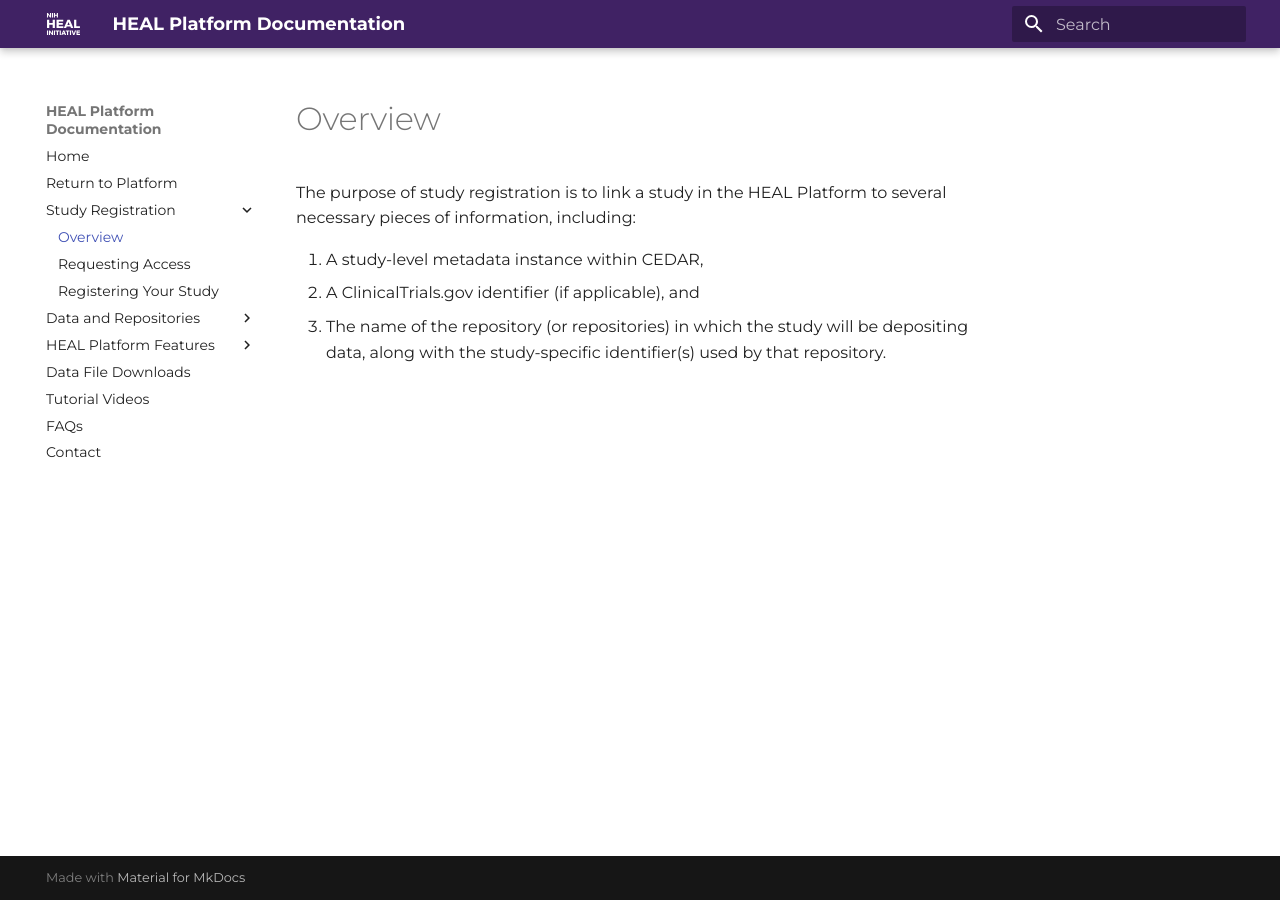
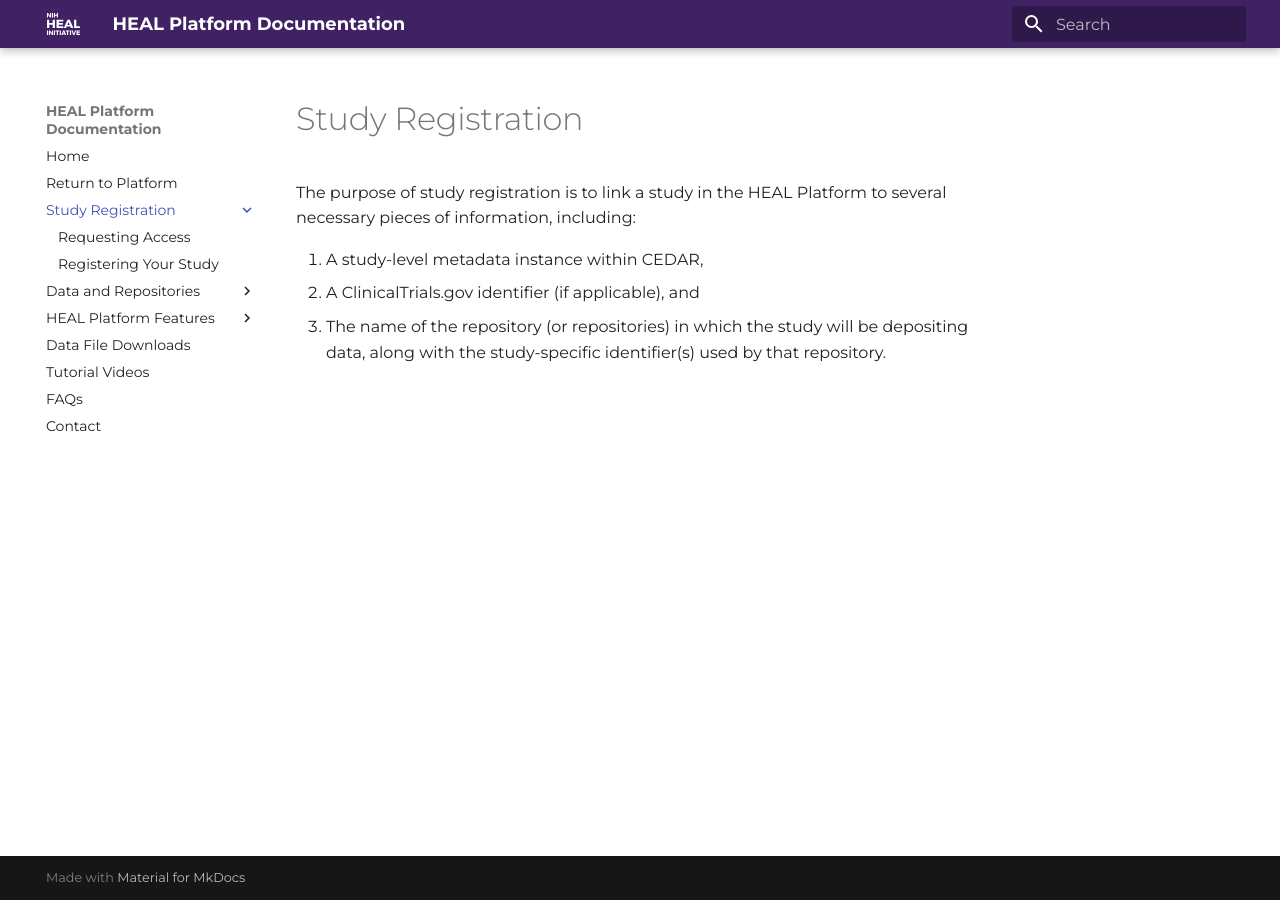
Before and after one commit to norc-heal/heal-docs, an MkDocs documentation site: the page built from docs/study-registration/index.md, in a window 1280 px wide. Built offline with MkDocs 1.6.1 and Material for MkDocs 9.7.7, drawn with Linux system fonts in a browser that asks for light colours.

Commit message:
Enable section index pages (Troy made nice use of this in the registration instructions)

```diff
--- a/docs/study-registration/overview.md
+++ b/docs/study-registration/index.md
@@ -1,3 +1,5 @@
+# Study Registration
+
 The purpose of study registration is to link a study in the HEAL Platform to
 several necessary pieces of information, including:
 
--- a/mkdocs.yaml
+++ b/mkdocs.yaml
@@ -6,7 +6,7 @@
   - Home: index.md
   - Return to Platform: https://healdata.org/
   - Study Registration:
-    - study-registration/overview.md
+    - study-registration/index.md
     - study-registration/requesting-access.md
     - study-registration/registering-your-study.md
   - Data and Repositories:
@@ -35,6 +35,7 @@
   features:
     - navigation.indexes
     - navigation.instant
+    - navigation.indexes
     #- navigation.tabs
     #- navigation.tabs.sticky
     - navigation.tracking
```
